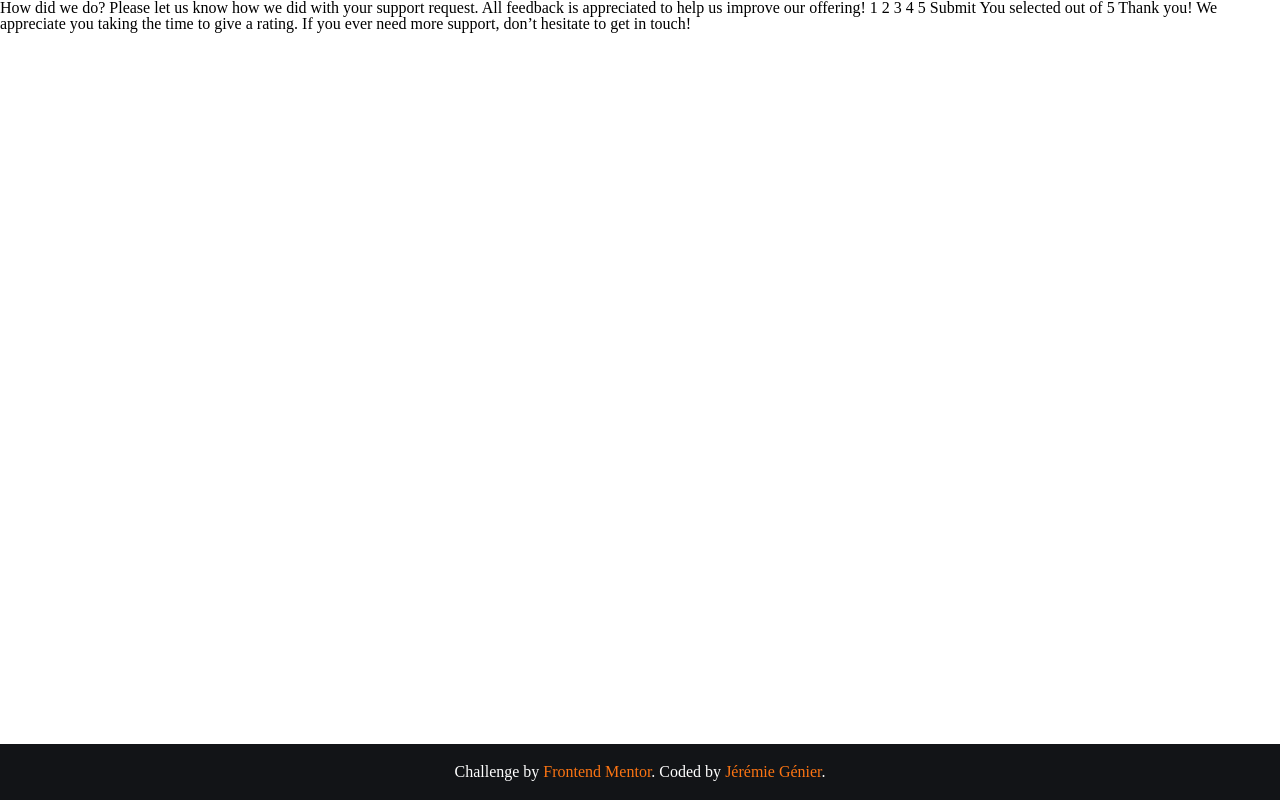
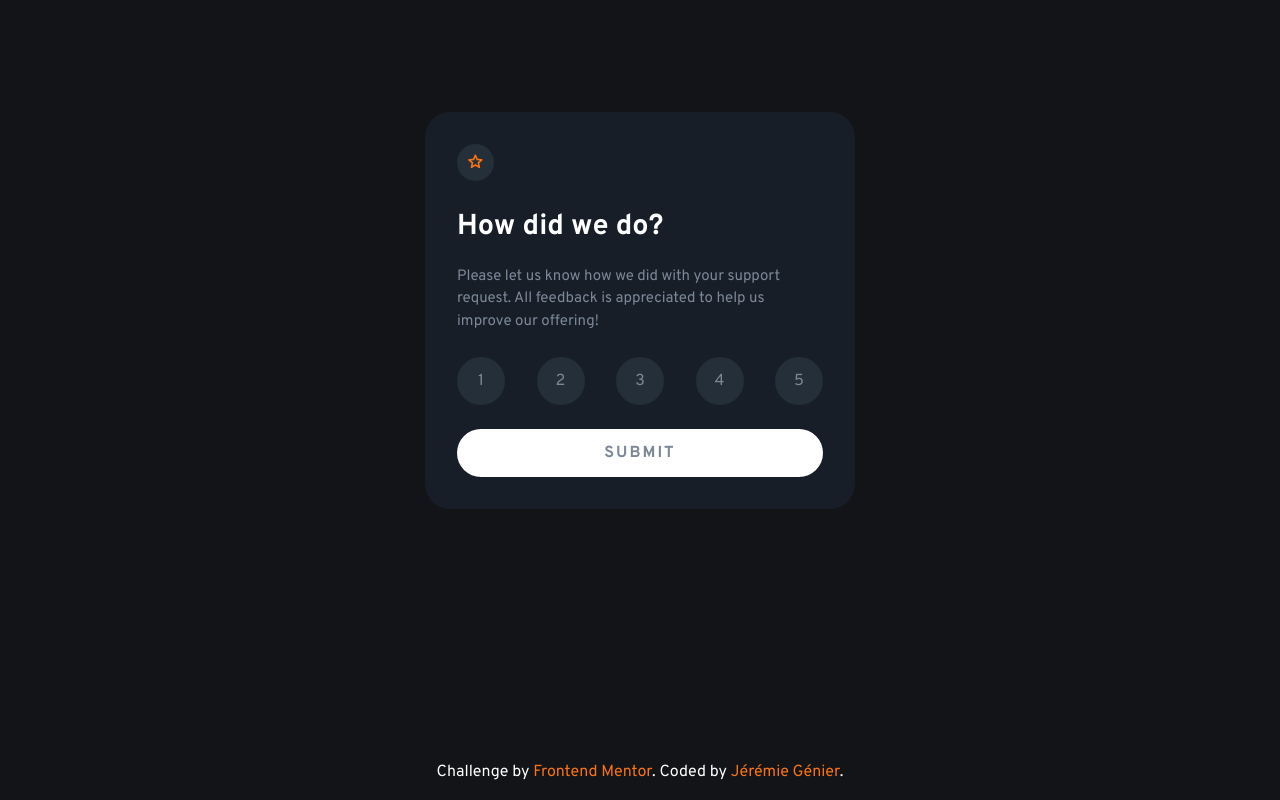
Before and after one commit to JeremieGenier/FrontEndMentor-Interactive-Rating-Component-Challenge, a plain HTML site: page index.html in a window 1280 px wide. Drawn offline with nearby package versions, Linux system fonts and the light colour scheme.

Commit message:
CSS Visuals and start of JS

```diff
--- a/css/global.scss
+++ b/css/global.scss
@@ -1,6 +1,11 @@
 @import 'partials/variables';
+@import 'partials/media-query';
+
 /* Global css effects */
 html {
+    // 400 and 700 weight from DD (Design document)
+    font-family: $overpass;
+    font-weight: 400;
     font-size: 16px;
 }
 
@@ -13,6 +18,17 @@ a, a:link, a:visited, a:hover, a:active {
     color: inherit;
 }
 
+// Removes default styling of buttons
+button, input[type="submit"], input[type="reset"] {
+	background: none;
+	color: inherit;
+	border: none;
+	padding: 0;
+	font: inherit;
+	cursor: pointer;
+	outline: inherit;
+}
+
 // Parameters to allow the footer to always be at least at the bottom of the viewport
 // Position "absolute" to avoid effect of margins of childs on the body
 body {
@@ -21,6 +37,8 @@ body {
     flex-direction: column;
     width: 100%;
     height: 100%;
+
+    background-color: $very-dark-blue;
 }
 
 footer {
@@ -35,3 +53,5 @@ footer {
         color: $orange;
     }
 }
+
+@import 'partials/rating-component';
--- /dev/null
+++ b/css/partials/_media-query.scss
@@ -0,0 +1,43 @@
+// Bootstrap breakpoints
+$screen-sm: 576px;
+$screen-md: 768px;
+$screen-lg: 992px;
+$screen-xl: 1200px;
+
+// Source of this media query method : https://medium.com/codeartisan/breakpoints-and-media-queries-in-scss-46e8f551e2f2
+// Media query mixins
+@mixin query-sm {
+    @media (min-width: #{$screen-sm}) {
+        @content;
+    }
+}
+@mixin query-md {
+    @media (min-width: #{$screen-md}) {
+        @content;
+    }
+}
+@mixin query-lg {
+    @media (min-width: #{$screen-lg}) {
+        @content;
+    }
+}
+@mixin query-xl {
+    @media (min-width: #{$screen-xl}) {
+        @content;
+    }
+}
+// How to use :
+// @include query-sm {
+//     // CSS propeties here
+// }
+
+@mixin query-custom($screen) {
+    @media (min-width: #{$screen}) {
+        @content;
+    }
+}
+// How to use :
+// Takes a parameter "$screen"
+// @include query-custom(1400) {
+//     // CSS propeties here
+// }
--- /dev/null
+++ b/css/partials/_rating-component.scss
@@ -0,0 +1,159 @@
+@import 'partials/variables';
+
+.rating-component {
+    position: relative;
+    .dark-card {
+        padding: 1rem;
+
+        & .card-content {
+            max-width: 430px;
+            background-color: $dark-blue;
+            border-radius: 25px;
+            padding: 2em;
+
+            &.centered {
+                margin-left: auto;
+                margin-right: auto;
+            }
+            &.my-6 {
+                margin-top: 6rem;
+                margin-bottom: 6rem;
+            }
+            & > *:not(:first-child):not(:last-child) {
+                margin-top: 1.5rem;
+                margin-bottom: 1.5rem;
+            }
+
+            h1 {
+                color: $white;
+                font-size: 1.8rem;
+                font-weight: 700;
+            }
+            .star {
+                margin-bottom: 2rem;
+                .icon {
+                    padding: 0.5rem;
+                    font-size: 1.3em;
+                    color: $orange;
+                    width: fit-content;
+                    border-radius: 50%;
+                    background-color: $medium-grey;
+                }
+            }
+            .text {
+                color: $light-grey;
+                line-height: 1.5;
+                font-size: 15px;
+            }
+        }
+
+        &.rating {
+
+            &:not(.visible){
+                pointer-events: none;
+                opacity: 0;
+                transition: opacity 0.5s;
+            }
+            .card-content {
+                .text {
+                    // Skip the need of media query
+                    // Add spacing on the right of the text in high window size
+                    padding-right: clamp(0px, calc(5vw - 15px), 2rem);
+                }
+            }
+            .ratings-list {
+                display: flex;
+                flex-wrap: wrap;
+                justify-content: space-between;
+
+                & > li {
+                    font-size: 0.8rem;
+                    min-width: 3em;
+                    min-height: 3em;
+                    button {
+                        width: 100%;
+                        height: 100%;
+                        display: flex;
+                        align-items: center;
+                        justify-content: center;
+                        color: $light-grey;
+                        background-color: $medium-grey;
+                        border-radius: 50%;
+                        transition: color 0.5s, background-color 0.5s;
+                        &.selected {
+                            color: $white;
+                            background-color: $light-grey;
+                        }
+                        &:hover {
+                            color: $white;
+                            background-color: $orange;
+                        }
+                    }
+                }
+            }
+            .submit {
+                width: 100%;
+                padding: 1em;
+                color: $white;
+                text-transform: uppercase;
+                font-weight: 700;
+                letter-spacing: 2px;
+                text-align: center;
+                background-color: $orange;
+                border-radius: 2rem;
+                transition: color 0.5s, background-color 0.5s;
+                &:hover {
+                    color: $orange;
+                    background-color: $white;
+                }
+                &:not(.ready), &:not(.ready):hover{
+                    color: $light-grey;
+                    background-color: $white;
+                    cursor: not-allowed;
+                }
+            }
+        }
+
+        &.thanks {
+            opacity: 0;
+            pointer-events: none;
+            position: absolute;
+            inset: 0;
+            &.visible {
+                pointer-events: all;
+                opacity: 1;
+                transition: opacity 0.5s;
+            }
+
+            .card-content {
+                padding: 3em;
+                text-align: center;
+                .selected-rating {
+                    margin-left: auto;
+                    margin-right: auto;
+                    width: fit-content;
+                    padding: 0.5em 1em;
+                    color: $orange;
+                    background-color: $medium-grey;
+                    border-radius: 1rem;
+                }
+                .img-thank-you {
+                    min-width: 10rem;
+                }
+            }
+        }
+    }
+
+
+    @include query-sm {
+        .dark-card {
+            &.rating {
+                .ratings-list {
+                    & > li {
+                        font-size: 1rem;
+                    }
+                }
+            }
+        }
+    }
+}
--- a/css/partials/_variables.scss
+++ b/css/partials/_variables.scss
@@ -6,7 +6,10 @@ $overpass : 'Overpass', sans-serif;
 $orange : hsl(25, 97%, 53%);
 // Secondary colors
 $white : hsl(0, 0%, 100%);
-$light-grey : hsl(217, 12%, 63%);
-$medium-grey : hsl(216, 12%, 54%);
-$dark-blue : hsl(213, 19%, 18%);
+// $light-grey : hsl(217, 12%, 63%);
+$light-grey : #7c8898;
+// $medium-grey : hsl(216, 12%, 54%);
+$medium-grey : #242f3a;
+// $dark-blue : hsl(213, 19%, 12%);
+$dark-blue : #171e28;
 $very-dark-blue : hsl(216, 12%, 8%);
--- a/css/rating-component.scss
+++ /dev/null
@@ -1 +0,0 @@
-@import 'partials/variables';
--- a/index.html
+++ b/index.html
@@ -7,49 +7,54 @@
   <!-- Stylesheets -->
   <link rel="stylesheet" href="css/reset.css">
   <link rel="stylesheet" href="css/global.css">
-  <link rel="stylesheet" href="css/rating-component.css">
+
+  <!-- JS -->
+  <script src="js/rating-component.js" defer></script>
 
   <!-- Fonts -->
   <link rel="preconnect" href="https://fonts.googleapis.com">
   <link rel="preconnect" href="https://fonts.gstatic.com" crossorigin>
   <link href="https://fonts.googleapis.com/css2?family=Overpass:wght@400;700&display=swap" rel="stylesheet">
 
+  <!-- Google fonts - Icons -->
+  <link rel="stylesheet" href="https://fonts.googleapis.com/css2?family=Material+Symbols+Rounded:opsz,wght,FILL,GRAD@48,400,1,0" />
+
+  <!-- Favicon  -->
   <link rel="icon" type="image/png" sizes="32x32" href="./images/favicon-32x32.png">
 
   <title>Frontend Mentor | Interactive rating component</title>
 </head>
 <body>
-
-  <!-- Rating state start -->
-
-  How did we do?
-
-  Please let us know how we did with your support request. All feedback is appreciated
-  to help us improve our offering!
-
-  1 2 3 4 5
-
-  Submit
-
-  <!-- Rating state end -->
-
-  <!-- Thank you state start -->
-
-  You selected <!-- Add rating here --> out of 5
-
-  Thank you!
-
-  We appreciate you taking the time to give a rating. If you ever need more support,
-  don’t hesitate to get in touch!
-
-  <!-- Thank you state end -->
-
+  <div class="rating-component">
+    <div class="dark-card rating visible">
+      <div class="card-content centered my-6">
+        <div class="star"><span class="icon material-symbols-rounded">star</span></div>
+        <h1>How did we do?</h1>
+        <p class="text">Please let us know how we did with your support request. All feedback is appreciated to help us improve our offering!</p>
+        <ul class="ratings-list">
+          <li><button type="button" data-value="1">1</button></li>
+          <li><button type="button" data-value="2">2</button></li>
+          <li><button type="button" data-value="3">3</button></li>
+          <li><button type="button" data-value="4">4</button></li>
+          <li><button type="button" data-value="5">5</button></li>
+        </ul>
+        <button type="button" class="submit">Submit</button>
+      </div>
+    </div>
+    <div class="dark-card thanks">
+      <div class="card-content centered my-6">
+        <img class="img-thank-you" src="images/illustration-thank-you.svg" width="40%" alt="thank-you">
+        <div class="selected-rating">You selected <!-- Add rating here --> out of 5</div>
+        <h1>Thank you!</h1>
+        <p class="text">We appreciate you taking the time to give a rating. If you ever need more support, don't hesitate to get in touch!</p>
+      </div>
+    </div>
+  </div>
   <footer>
     <div class="attribution">
       Challenge by <a href="https://www.frontendmentor.io?ref=challenge" target="_blank">Frontend Mentor</a>.
       Coded by <a href="https://github.com/JeremieGenier">Jérémie Génier</a>.
     </div>
   </footer>
-  <script src="js/rating-component.js"></script>
 </body>
 </html>
--- a/js/rating-component.js
+++ b/js/rating-component.js
@@ -0,0 +1,52 @@
+window.onload = () => {
+
+    const ratingBtns = document.querySelectorAll(".ratings-list>li>button")
+    const submitBtn = document.querySelector('.submit')
+    let selectedBtn = undefined
+
+    ratingBtns.forEach(ratingBtn => {
+        ratingBtn.addEventListener("click", () => {
+            onRatingBtnClick(ratingBtn)
+            updateSubmit();
+        })
+    });
+    submitBtn.addEventListener("click", () => {
+        onSubmit();
+    })
+
+    function onRatingBtnClick(btn) {
+        if(selectedBtn !== btn){
+            // Check if btn is assigned and removes its "selected" class is defined
+            if(selectedBtn) selectedBtn.classList.remove("selected")
+            btn.classList.add("selected")
+            selectedBtn = btn
+        }
+        else {
+            if(selectedBtn) selectedBtn.classList.toggle("selected")
+            selectedBtn = undefined
+        }
+
+    }
+
+    function updateSubmit() {
+        // If a button is selected, add the class to show the button is ready
+        if(selectedBtn){
+            if(selectedBtn.classList.contains("selected")) {
+                submitBtn.classList.add("ready")
+            }
+        }
+        // Removes the ready states if not ready
+        else{
+            submitBtn.classList.remove("ready")
+        }
+    }
+
+    function onSubmit() {
+        if(selectedBtn){
+            // Check if the selected button is selected
+            if(selectedBtn.classList.contains("selected")){
+                console.log(selectedBtn.getAttribute('data-value'));
+            }
+        }
+    }
+}
```
Also changed, not shown: css/global.css, css/rating-component.css (deleted).
